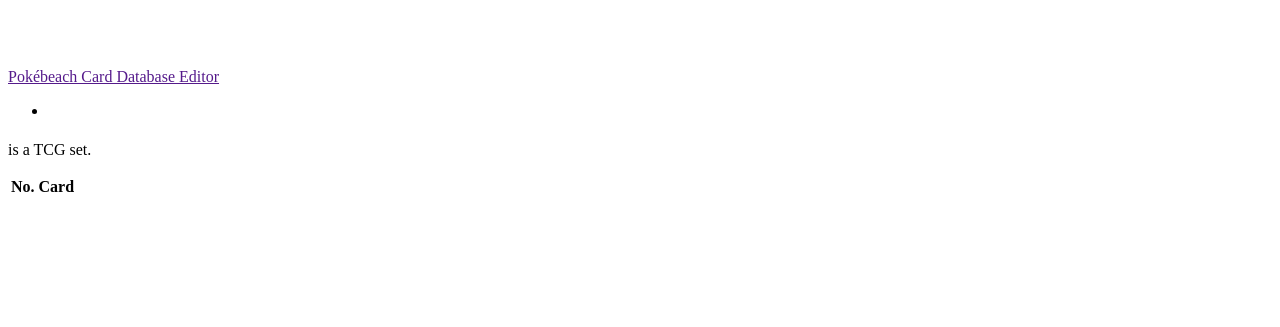
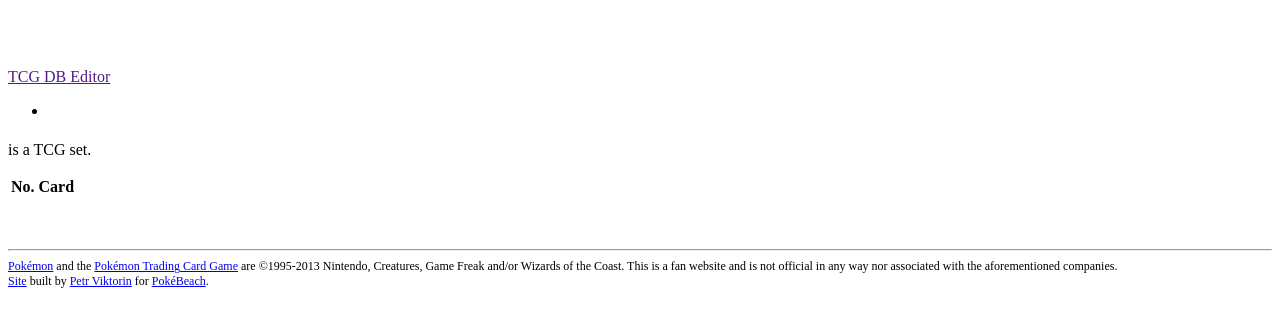
Before and after one commit to encukou/ptcg-editor, a Python web app: template tcg_web_editor/templates/set.mako in a window 1280 px wide. Shown: the top 327 px of the page. Run offline with Mako, Linux system fonts and the light colour scheme; the template is opened without the code that fills it, so the values that code supplies are empty; some libraries are stand-ins or nearby versions.

Commit message:
Spice up the front page

```diff
--- a/tcg_web_editor/resource.py
+++ b/tcg_web_editor/resource.py
@@ -281,7 +281,7 @@
 
 class Root(TemplateResource):
     template_name = 'index.mako'
-    friendly_name = u'Pokébeach Card Database Editor'
+    friendly_name = u'PokéBeach Card Database Editor'
     short_name = 'Home'
 
     @classmethod
@@ -290,7 +290,8 @@
 
     def __call__(self):
         return self.render_response(
-            sets=self.request.db.query(tcg_tables.Set).all(),
+            set_query=self.request.db.query(tcg_tables.Set),
+            card_query=self.request.db.query(tcg_tables.Card),
         )
 
     def wrap(self, obj):
--- a/tcg_web_editor/templates/base.mako
+++ b/tcg_web_editor/templates/base.mako
@@ -17,7 +17,7 @@
     <style>
       body {
         padding-top: 60px; /* 60px to make the container go all the way to the bottom of the topbar */
-        padding-bottom: 60px;
+        padding-bottom: 10px;
       }
       dl, dd, dt {
         margin-top: 0px;
@@ -42,6 +42,9 @@
           margin-top: 5px
         }
       }
+      footer {
+        font-size: 75%;
+      }
     </style>
     <link href="${asset_url('css/bootstrap-responsive.css')}" rel="stylesheet">
 
@@ -57,7 +60,7 @@
     <div class="navbar navbar-inverse navbar-fixed-top">
       <div class="navbar-inner">
         <div class="container">
-          <a class="brand" href="${this.root.url}">Pokébeach Card Database Editor</a>
+          <a class="brand" href="${this.root.url}">TCG DB Editor</a>
           <div class="nav-collapse collapse">
             <ul class="nav">
               ${h.nav_tabs(this, ('/', '/sets', '/cards'))}
@@ -76,6 +79,20 @@
 
     ${next.body()}
 
+    <hr style="margin-top: 50px;">
+
+    <footer class="container">
+        <a href="http://www.pokemon.com">Pokémon</a> and the
+            <a href="http://www.pokemontcg.com">Pokémon Trading Card Game</a>
+            are ©1995-2013 Nintendo, Creatures, Game Freak and/or Wizards of the Coast.
+            This is a fan website and is not official in any way nor associated
+            with the aforementioned companies.
+        <br>
+        <a href="https://github.com/encukou/ptcgdex/tree/editor">Site</a> built by
+            <a href="mailto:encukou@gmail.com">Petr Viktorin</a>
+            for <a href="http://pokebeach.com/">PokéBeach</a>.
+    </footer>
+
     <script type="text/javascript" src="http://code.jquery.com/jquery-1.8.3.min.js"></script>
     <script type="text/javascript" src="${asset_url('js/bootstrap.js')}"></script>
     <script type="text/javascript" src="${asset_url('js/prettify.js')}"></script>
--- a/tcg_web_editor/templates/index.mako
+++ b/tcg_web_editor/templates/index.mako
@@ -2,8 +2,50 @@
 
 <div class="container">
 
-    <h1>Pokébeach Card Database Editor</h1>
+    <div class="hero-unit">
 
-    <p>Currently, the <a href="${this['sets'].url}">set list</a> has ${len(sets)} sets.</p>
+        <h1>PokéBeach Card Database Editor</h1>
+
+        <br>
+
+        <p>
+            Here, you can view
+                <span class="tooltipped" style="cursor:default;"
+                        title="or suggest edits, if you're not an admin">
+                    and edit*
+                </span>
+            our database of Pokémon Trading Cards.
+        </p>
+
+        <br>
+
+        <p>
+            Currently, we have
+            <a href="${this['sets'].url}">${set_query.count()} sets</a> with
+            <a href="${this['cards'].url}">${card_query.count()} cards</span></a>.
+        </p>
+
+    </div>
+
+
+    <p>
+        This site is <a href="https://github.com/encukou/ptcgdex/tree/editor">open-source</a>,
+        the data is <a href="https://github.com/encukou/ptcgdex/tree/master/ptcgdex/data">also available</a>.
+        Run your own!
+        <br>
+        Documentation is sorely lacking; e-mail
+        <a href="mailto:encukou@gmail.com">En-Cu-Kou</a> or try
+        <a href="irc://irc.veekun.com/veekun">veekun IRC</a> if you have any questions.
+        <br>
+        Built using
+            <a href="http://veekun.com">veekun pokédex</a>,
+            <a href="http://www.python.org/">Python</a>,
+            <a href="http://www.sqlalchemy.org/">SQLAlchemy</a>,
+            <a href="http://www.pylonsproject.org/">Pyramid</a>,
+            <a href="http://www.makotemplates.org/">Mako</a>,
+            <a href="http://jquery.com/">JQuery</a>,
+            and <a href="http://twitter.github.com/bootstrap/">Twitter Bootstrap</a> for
+            <a href="http://pokebeach.com/">PokéBeach</a>.
+    <p>
 
 </div>
--- a/tcg_web_editor/templates/print.mako
+++ b/tcg_web_editor/templates/print.mako
@@ -29,7 +29,7 @@
 <div class="row-fluid">
     <div class="span10">
 
-        <h2>Card info</h2>
+        <h2>Card Info</h2>
 
         <dl class="row-fluid">
             <dt class="span2">Name</dt>
```
